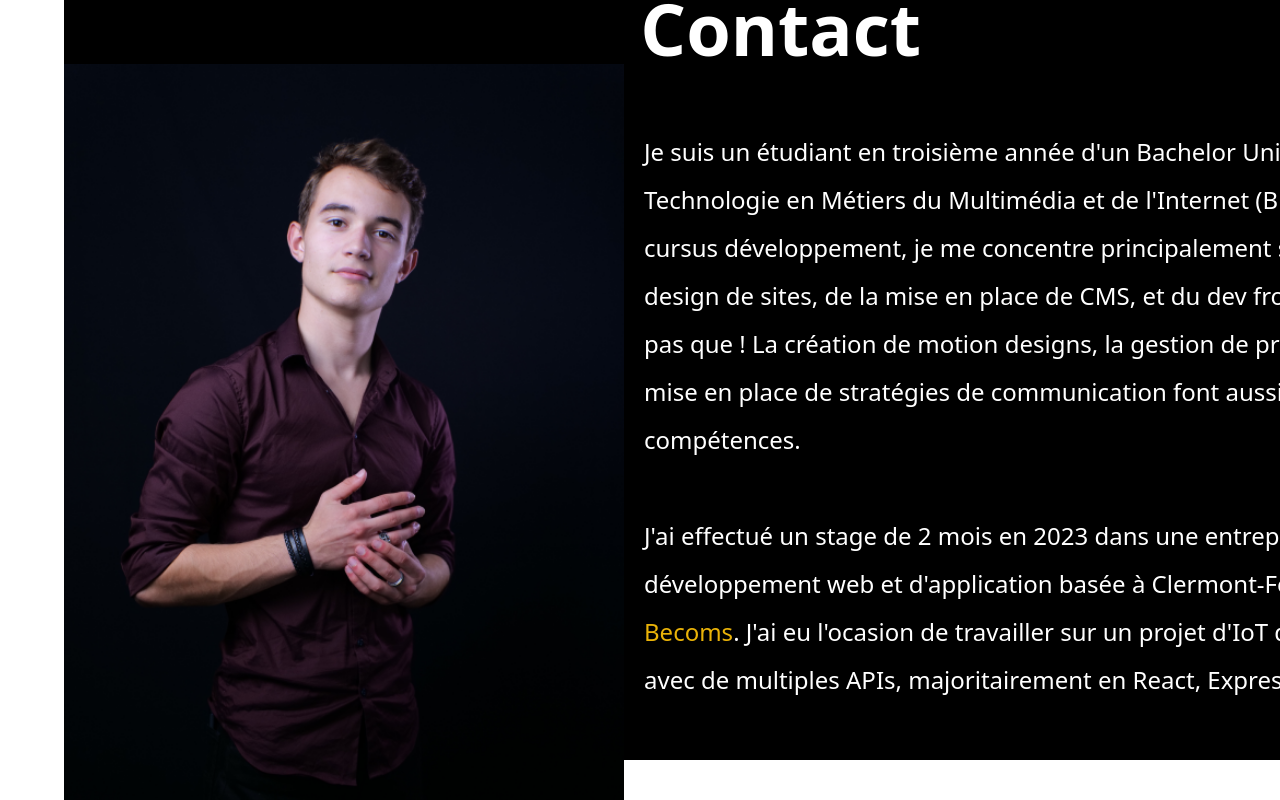
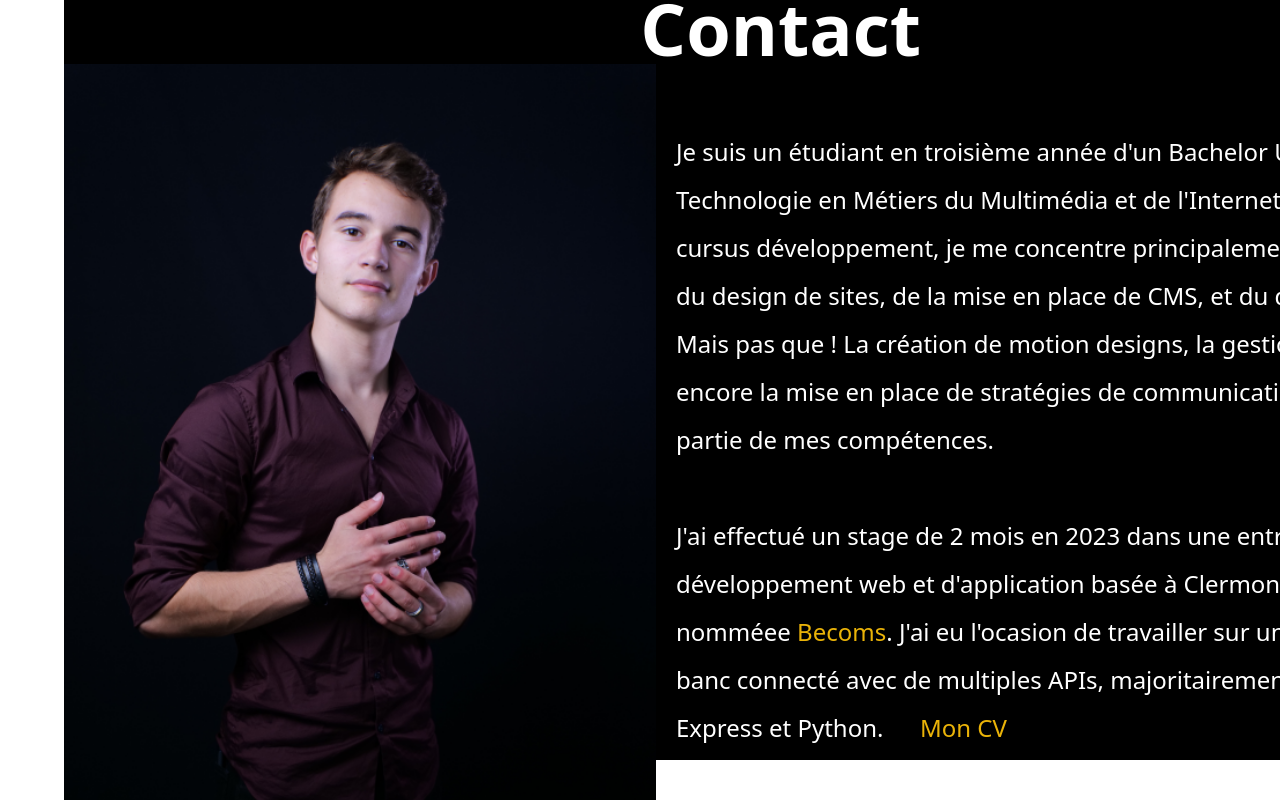
Before and after one commit to NathanCarlini/NathanCarlini.github.io, a React (Create React App) app: page / in a window 1280 px wide. Shown: the part 1640-2440 px from the top of the page. Built offline with nearby package versions, Linux system fonts and the light colour scheme.

Commit message:
added cv2

```diff
--- a/src/App.js
+++ b/src/App.js
@@ -238,7 +238,7 @@ function App() {
                   entreprise de développement web et d'application basée à
                   Clermont-Ferrand nomméee <a href="https://becoms.tech/" className="text-yellow-500">Becoms</a>. J'ai eu l'ocasion de
                   travailler sur un projet d'IoT de banc connecté avec de
-                  multiples APIs, majoritairement en React, Express et Python.
+                  multiples APIs, majoritairement en React, Express et Python. &emsp; <a href="/NathanCarlini.pdf" target="_blank" className="text-yellow-500">Mon CV </a>
                 </p>
                 <p className="text-4xl font-extrabold text-center mt-24 text-white">
                   Je suis présent sur :
```
Also changed, not shown: 1 other file (tests, documents, lock files or other folders).
